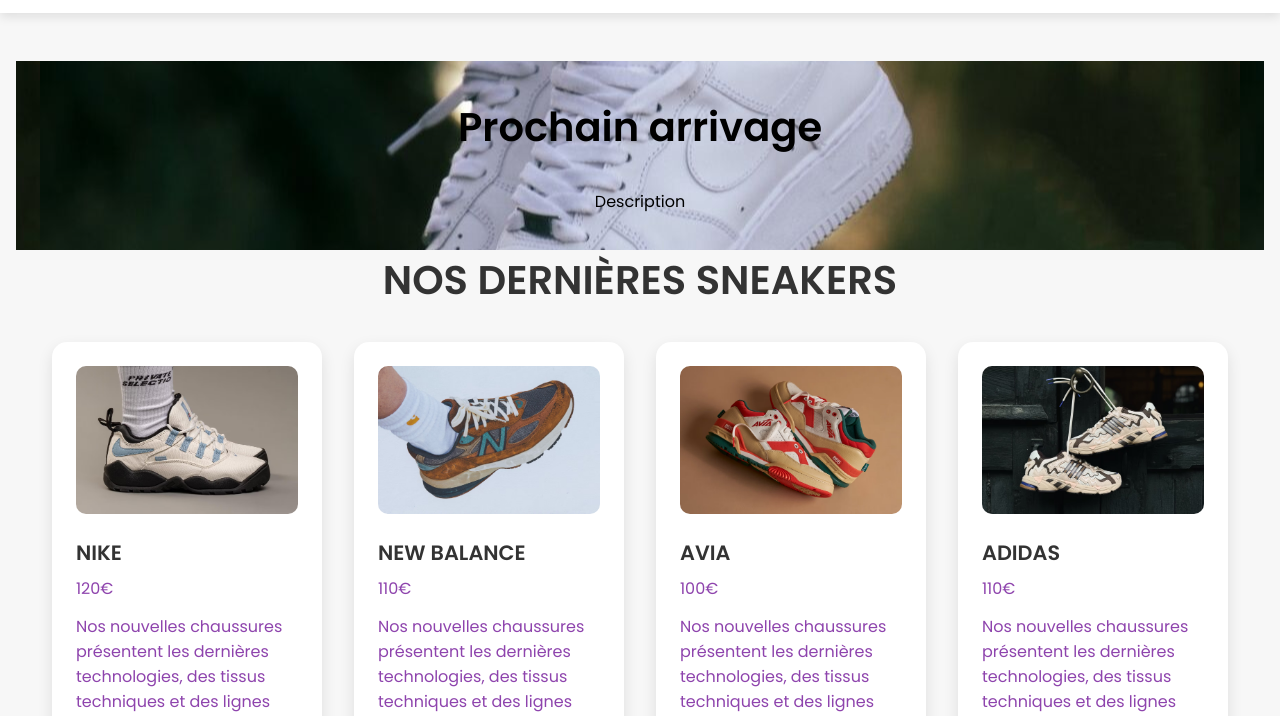
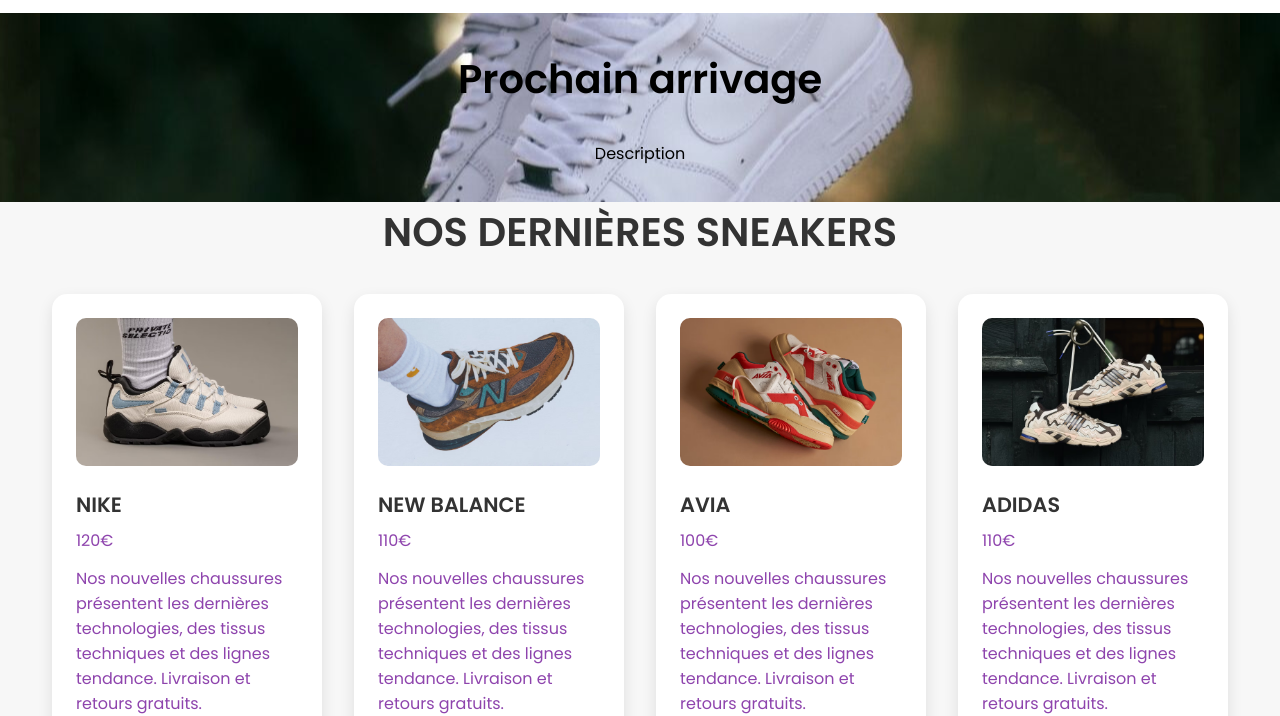
Before and after one commit to lmd932/shop, a plain HTML site: page index.html in a window 1280 px wide. Shown: the part 87-803 px from the top of the page. Drawn offline with Linux system fonts and the light colour scheme.

Commit message:
padding main / objectif-fit cover

```diff
--- a/styles.css
+++ b/styles.css
@@ -89,6 +89,7 @@ nav a:hover {
     color: white;
     text-align: center;
     padding: 20px;
+    object-fit: cover;
 }
 
 .hero .tittle {
@@ -106,7 +107,6 @@ nav a:hover {
 
 main {
     text-align: center;
-    padding: 3rem 1rem;
 }
 
 h1 {
```
